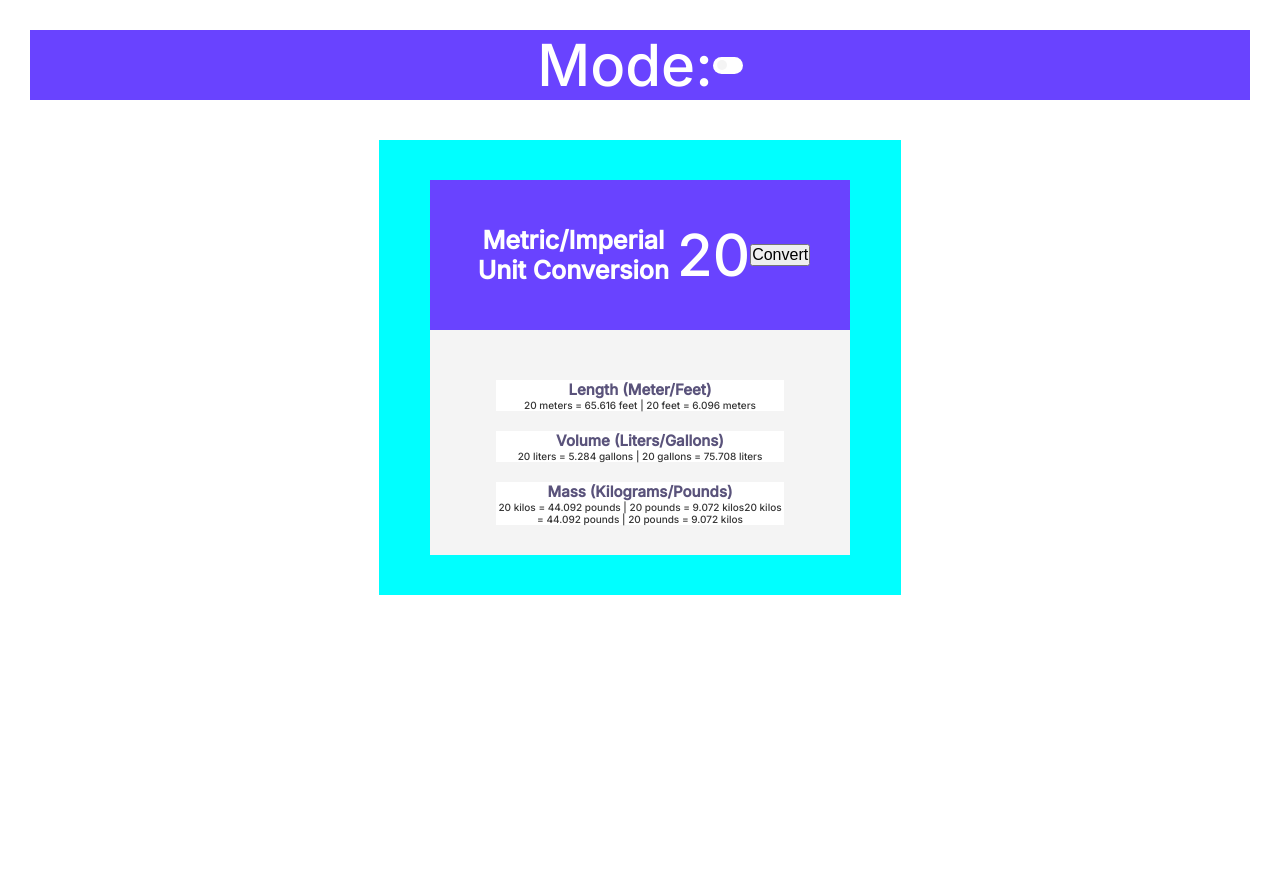
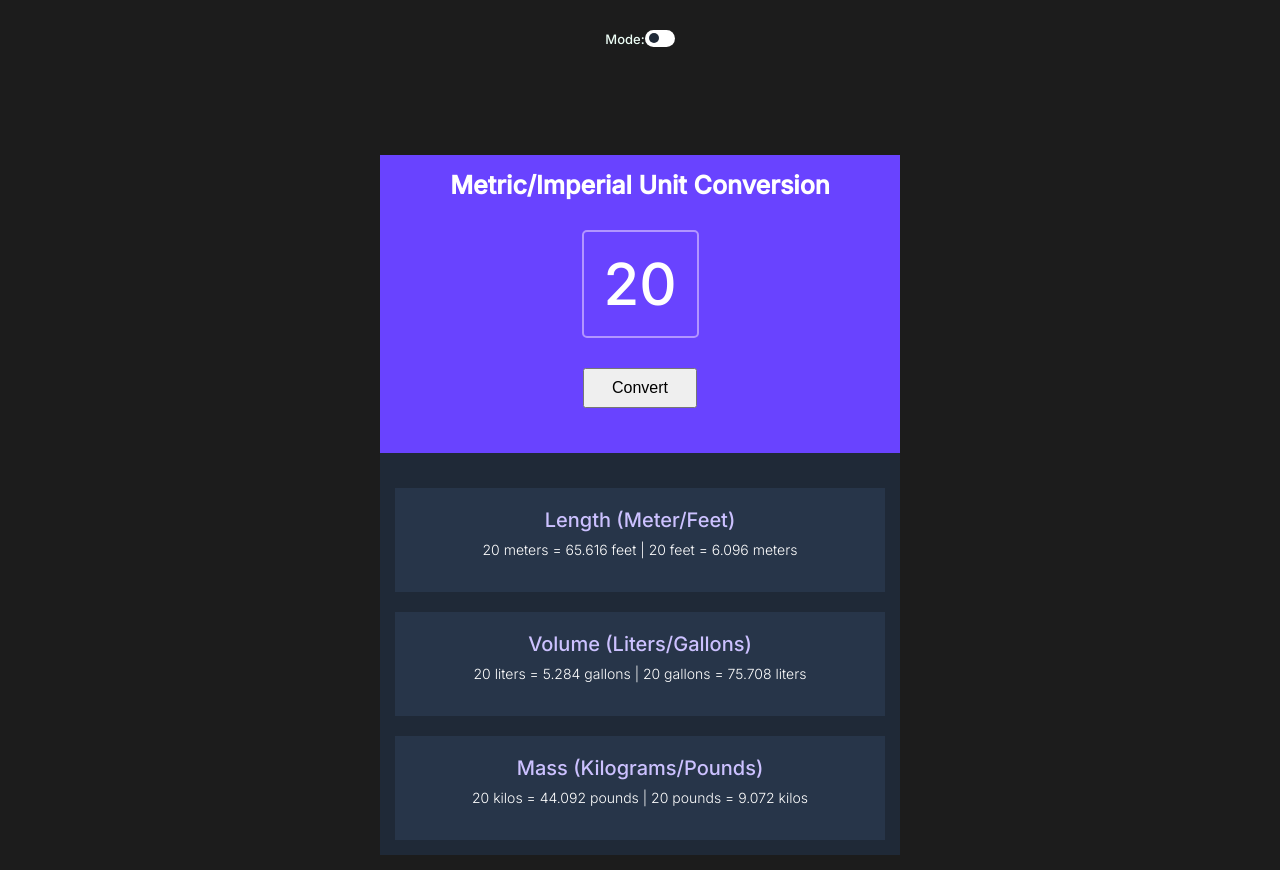
Before and after one commit to libradito/unit_Converter, a plain HTML site: page index.html in a window 1280 px wide. Drawn offline with Linux system fonts and the light colour scheme.

Commit message:
some style added

```diff
--- a/index.css
+++ b/index.css
@@ -5,6 +5,15 @@
   --main-h2-color: #5a537b;
   --main-p-color: #353535;
   --second-bg-color: #f4f4f4;
+  --convertion-bg: #ffffff;
+}
+
+.dark {
+  --second-bg-color: #1f2937;
+  --main-h2-color: #ccc1ff;
+
+  --main-p-color: #ffffff;
+  --convertion-bg: #273549;
 }
 
 * {
@@ -22,8 +31,10 @@ body {
   width: 100%;
   height: 100vh;
   margin: 0 auto;
-  min-width: 360px;
+  min-width: 300px;
+  background-color: #1c1c1c;
 }
+/* header  container*/
 header {
   font-size: 1.3rem;
   color: #ecfdf5;
@@ -31,66 +42,83 @@ header {
   height: 1rem;
   margin-bottom: 8rem;
 }
-.header-container {
+.header-toggle {
   display: flex;
   justify-content: center;
   align-items: center;
-}
-
-main {
-  width: 550px;
-  height: 729px;
-  margin: 0 auto;
-}
-
-section {
-  width: 95%;
-  margin: 0 auto;
-  padding: 4rem;
 }
 
 .header p {
   font-size: 1rem;
   color: var(--main-title-color);
 }
-.container {
-  background-color: aqua;
-  width: 95%;
-  margin-top: 2rem;
+
+/* main */
+
+main {
+  width: 90%;
+  height: 729px;
+  margin: 0 auto;
+  min-width: 230px;
+  max-width: 550px;
+}
+
+section {
+  width: 100%;
+  margin: 0 auto;
+  padding: 1.5rem;
 }
 
 .header-container {
   background-color: var(--main-header-color);
   color: var(--main-title-color);
   text-align: center;
+  width: 100%;
 }
 
 .header-container h1 {
   font-size: 2.5rem;
 }
-.header-container p {
+.unit-container {
+  width: 117px;
+  border: 2px solid #b295ff;
+  border-radius: 5px;
+  margin: 3rem auto;
+}
+.unit-container p {
   font-size: 5.8rem;
+  padding: 1.7rem;
 }
 .header-container button {
   font-size: 1.6rem;
+  padding: 0.9rem 2.7rem;
+  margin-bottom: 3rem;
 }
 
 .convertion-types {
-  padding: 3rem;
   background-color: var(--second-bg-color);
 }
 .convertion-types h2 {
   color: var(--main-h2-color);
+  font-family: "Inter", sans-serif;
+  font-weight: 400;
+  font-size: 2rem;
+  margin-bottom: 0.9rem;
 }
 .convertion-types p {
   color: var(--main-p-color);
+  font-family: "Inter", sans-serif;
+  font-weight: 300;
+  font-size: 1.4rem;
+  padding-bottom: 1.4rem;
 }
 .convertion-types .convertions {
-  width: 80%;
+  width: 100%;
   margin: 0 auto;
   text-align: center;
-  background-color: #ffffff;
+  background-color: var(--convertion-bg);
   margin-top: 2rem;
+  padding: 2rem;
 }
 
 /* --------------------------------- switch --------------------------------- */
@@ -127,7 +155,7 @@ section {
   width: 10px;
   left: 4px;
   bottom: 4px;
-  background-color: var(--second-bg-color);
+  background-color: #1f2937;
   -webkit-transition: 0.4s;
   transition: 0.4s;
 }
--- a/index.html
+++ b/index.html
@@ -13,9 +13,9 @@
       rel="stylesheet"
     />
   </head>
-  <body>
+  <body class="dark">
     <header>
-      <div class="header-container">
+      <div class="header-toggle">
         <div>
           <p>Mode:</p>
         </div>
@@ -32,7 +32,10 @@
       <section class="container">
         <section class="header-container">
           <h1>Metric/Imperial Unit Conversion</h1>
-          <p>20</p>
+          <div class="unit-container">
+            <p>20</p>
+          </div>
+
           <button>Convert</button>
         </section>
         <section class="convertion-types">
@@ -46,10 +49,7 @@
           </article>
           <article class="convertions">
             <h2>Mass (Kilograms/Pounds)</h2>
-            <p>
-              20 kilos = 44.092 pounds | 20 pounds = 9.072 kilos20 kilos =
-              44.092 pounds | 20 pounds = 9.072 kilos
-            </p>
+            <p>20 kilos = 44.092 pounds | 20 pounds = 9.072 kilos</p>
           </article>
         </section>
       </section>
```
